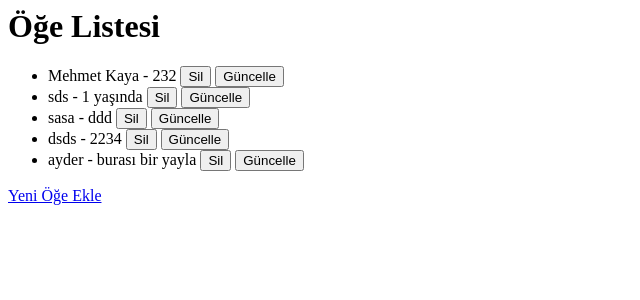
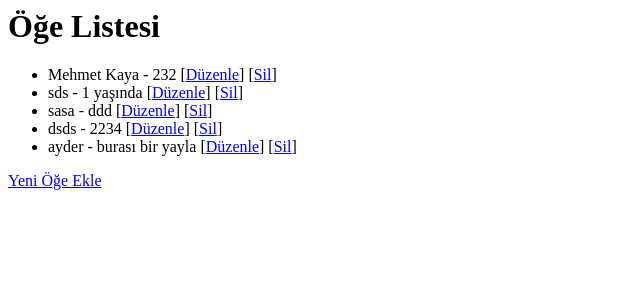
Before and after one commit to MehmetKaya1/first-flask-app, a Flask app: page / in a window 1280 px wide. Shown: the top 300 px of the page, without its empty margins (0-640 px from the left). Run offline with Flask 3, Linux system fonts and the light colour scheme; data comes from the database, SQL or seed files in the repository.

Commit message:
Local değişiklikler commit edildi

```diff
--- a/Templates/index.html
+++ b/Templates/index.html
@@ -1,11 +1,11 @@
 <h1>Öğe Listesi</h1>
 <ul>
 {% for item in items %}
-<li>{{ item.name }} - {{ item.description }}
-<form action="{{ url_for('delete_task', id=item.id) }}" method="post" style="display:inline;">
-    <button type="submit">Sil</button>
-</form>
-<a href="{{ url_for('update', id=item.id) }}"><button type="submit">Güncelle</button></a></li>
+    <li>
+        {{ item.name }} - {{ item.description }}
+        [<a href="/update/{{ item.id }}">Düzenle</a>]
+        [<a href="/delete/{{ item.id }}">Sil</a>]
+    </li>
 {% endfor %}
 </ul>
 <a href="/create">Yeni Öğe Ekle</a>
--- a/app.py
+++ b/app.py
@@ -48,20 +48,12 @@ def update(id):
     return render_template('update.html', item=item)
 
 # --- ROUTE: ÖĞEYİ SİL ---
-
-@app.route('/delete/<int:id>', methods=['POST'])
-def delete_task(id):
+@app.route('/delete/<int:id>')
+def delete(id):
     item = Item.query.get_or_404(id)
     db.session.delete(item)
     db.session.commit()
     return redirect('/')
-    # --- ROUTE: ÖĞEYİ SİL
-  # ---@app.route('/delete/<int:id>')
-  # ---def delete(id):
-      # ---item = Item.query.get_or_404(id)
-      # ---db.session.delete(item)
-      # ---db.session.commit()
-      # ---return redirect('/')
 
 # --- SERVERI BAŞLAT ---
 if __name__ == '__main__':
```
